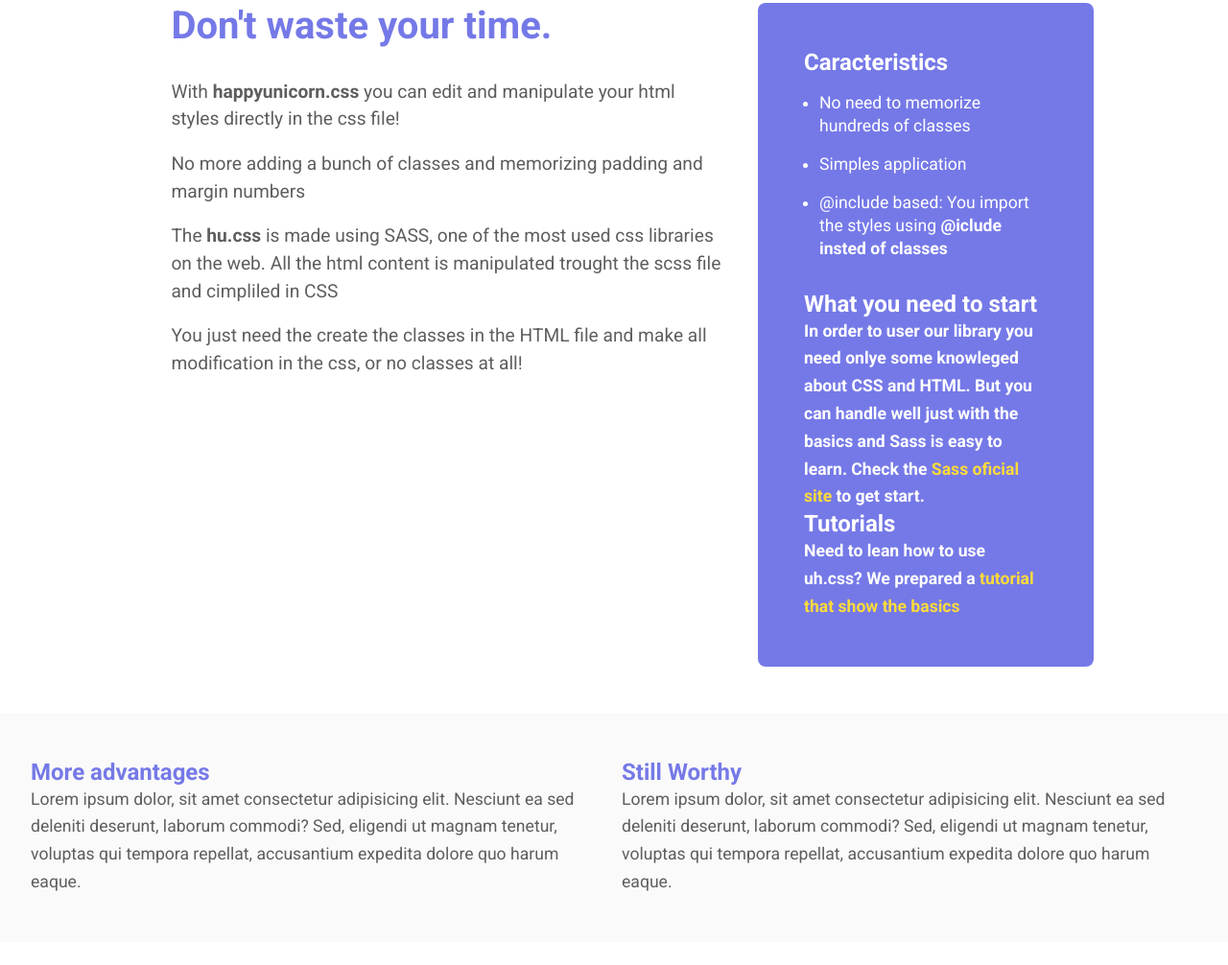
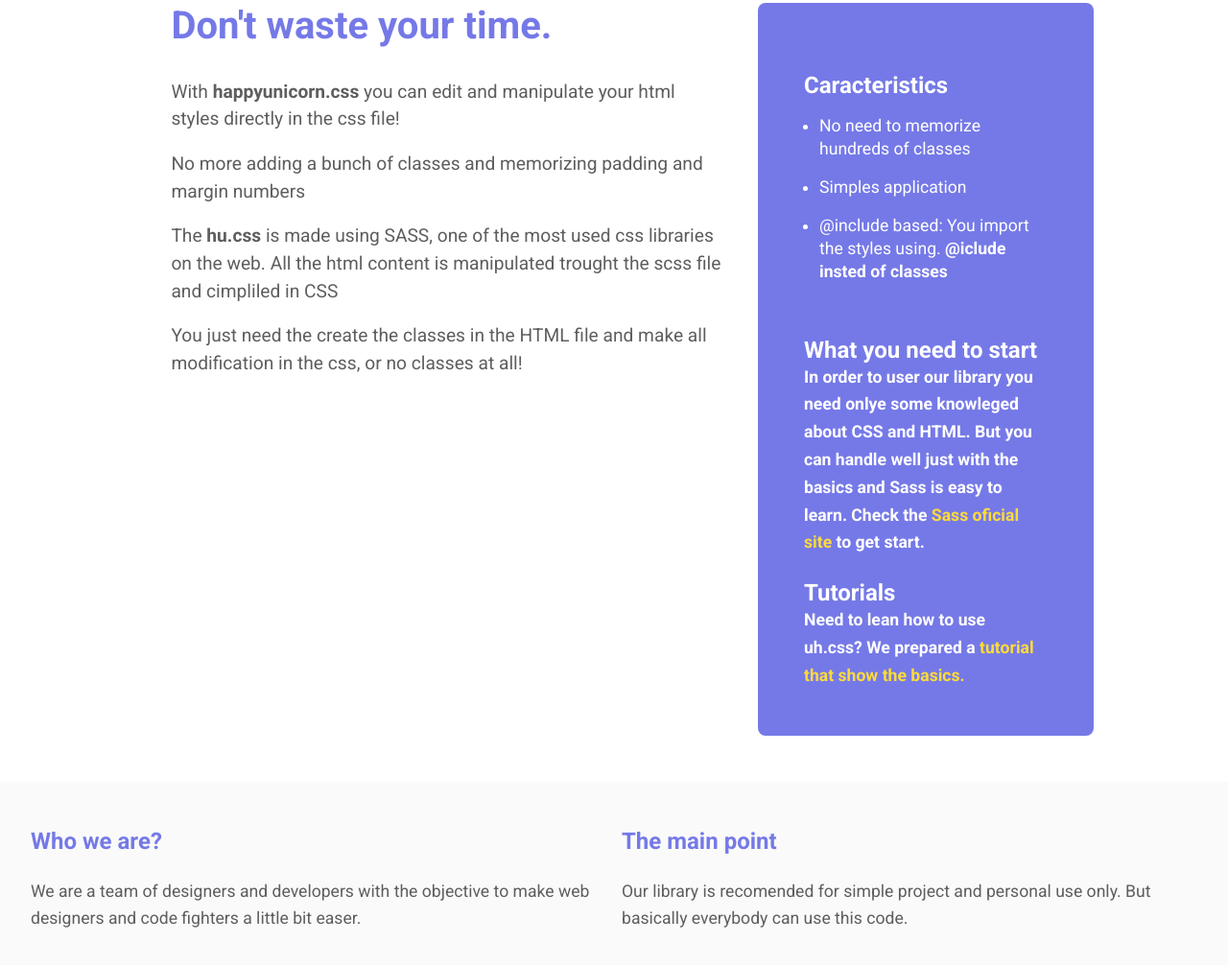
Before and after one commit to felipelink07/happy-unicorn, a plain HTML site: page index.html in a window 1280 px wide. Shown: the part 536-1542 px from the top of the page at 96% size. Before the commit the page ends 1518 px from the top, so only its background shows below. Drawn offline with Linux system fonts and the light colour scheme.

Commit message:
Mudanças no código CSS

```diff
--- a/index.html
+++ b/index.html
@@ -58,7 +58,7 @@
                         <ul>
                             <li>No need to memorize hundreds of classes</li>
                             <li>Simples application</li>
-                            <li>@include based: You import the styles using <strong>@iclude</stron> insted of classes</li>
+                            <li>@include based: You import the styles using. <strong>@iclude</stron> insted of classes</li>
                         </ul>
                     </div>
                     <div>
@@ -67,7 +67,7 @@
                     </div>
                     <div>
                         <h3>Tutorials</h3>
-                        <p>Need to lean how to use uh.css? We prepared a <a href="#">tutorial that show the basics</a></p>
+                        <p>Need to lean how to use uh.css? We prepared a <a href="#">tutorial that show the basics.</a></p>
                     </div>
                 </div>
         </div>
@@ -79,12 +79,12 @@
         <div class="footer">
 
                 <div>
-                    <h3>More advantages</h3>
-                    <p>Lorem ipsum dolor, sit amet consectetur adipisicing elit. Nesciunt ea sed deleniti deserunt, laborum commodi? Sed, eligendi ut magnam tenetur, voluptas qui tempora repellat, accusantium expedita dolore quo harum eaque.</p>
+                    <h3>Who we are?</h3>
+                    <p>We are a team of designers and developers with the objective to make web designers and code fighters a little bit easer.</p>
                 </div>
                 <div>
-                    <h3>Still Worthy</h3>
-                    <p>Lorem ipsum dolor, sit amet consectetur adipisicing elit. Nesciunt ea sed deleniti deserunt, laborum commodi? Sed, eligendi ut magnam tenetur, voluptas qui tempora repellat, accusantium expedita dolore quo harum eaque.</p>
+                    <h3>The main point</h3>
+                    <p>Our library is recomended for simple project and personal use only. But basically everybody can use this code.</p>
                 </div>
 
         </div>
--- a/styles.scss
+++ b/styles.scss
@@ -226,6 +226,7 @@ body {
     h3 {
         font-size: 1.5rem;
         color: white;
+        margin-top: 1.5rem;
     }
 
     a{
@@ -270,6 +271,7 @@ body {
         h3 {
             font-size: 1.5rem;
             color: var(--primary-color);
+            margin-bottom: 1.5rem;
         }
 
         p {
```
Also changed, not shown: styles.css.
